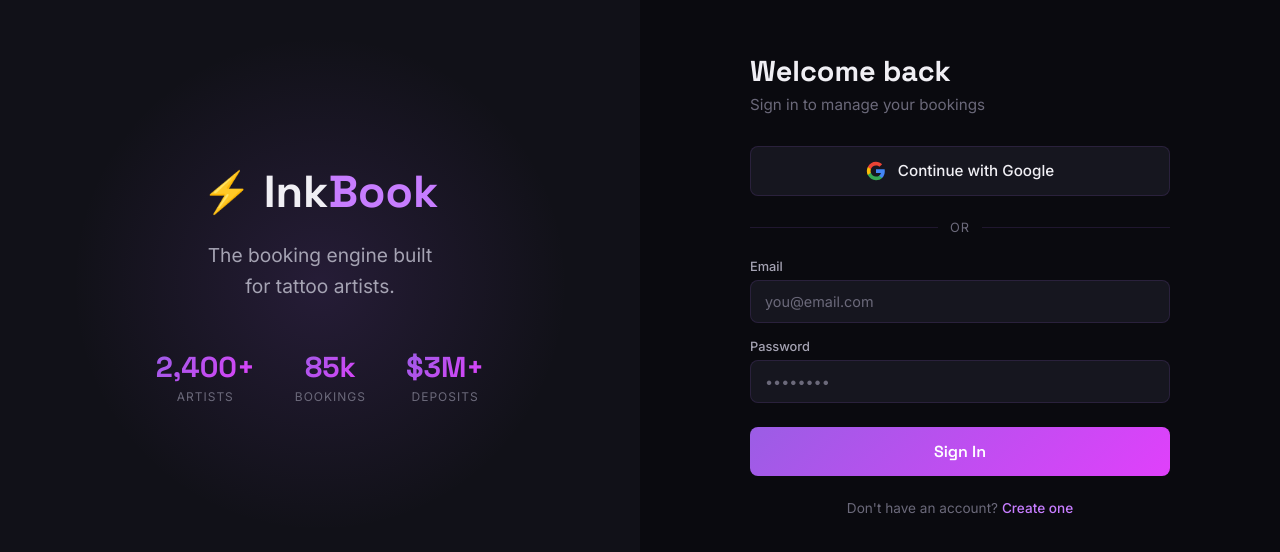
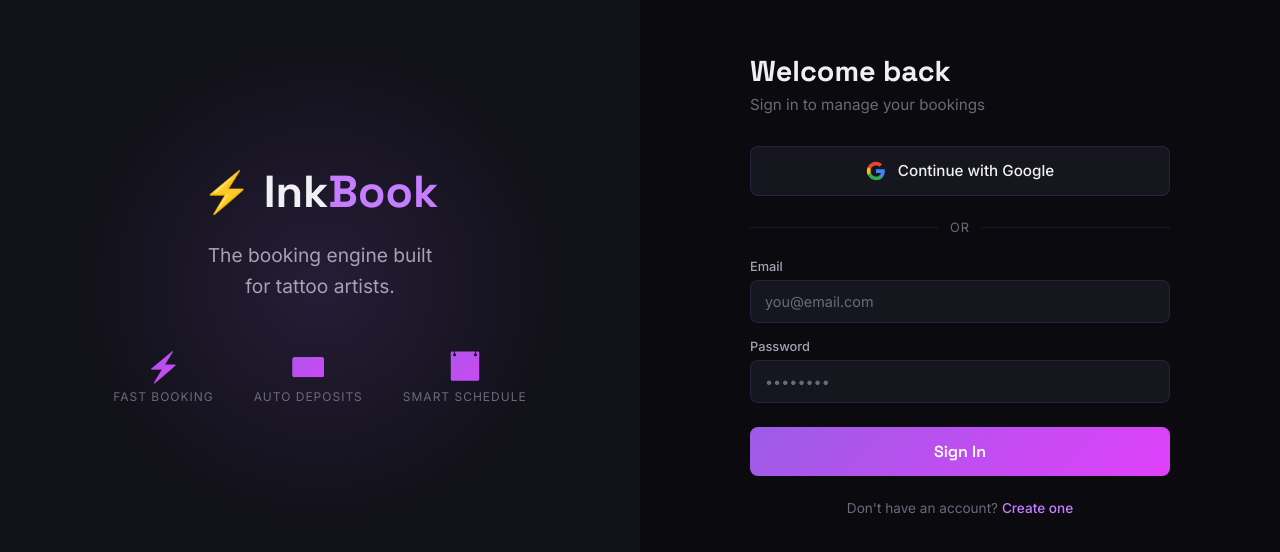
Before and after one commit to Janice799/inkbook-app, a website built with Vite: page login.html in a window 1280 px wide. Shown: the part 116-668 px from the top of the page. Built offline with nearby package versions, Linux system fonts and the light colour scheme; some packages are replaced by stand-ins of ours; no server answers.

Commit message:
✏️ 거짓 마케팅 문구 수정 — 솔직한 표현으로 교체

```diff
--- a/login.html
+++ b/login.html
@@ -25,16 +25,16 @@
                 <p class="brand-tagline">The booking engine built<br />for tattoo artists.</p>
                 <div class="brand-stats">
                     <div class="brand-stat">
-                        <span class="brand-stat-value">2,400+</span>
-                        <span class="brand-stat-label">Artists</span>
+                        <span class="brand-stat-value">⚡</span>
+                        <span class="brand-stat-label">Fast Booking</span>
                     </div>
                     <div class="brand-stat">
-                        <span class="brand-stat-value">85k</span>
-                        <span class="brand-stat-label">Bookings</span>
+                        <span class="brand-stat-value">💳</span>
+                        <span class="brand-stat-label">Auto Deposits</span>
                     </div>
                     <div class="brand-stat">
-                        <span class="brand-stat-value">$3M+</span>
-                        <span class="brand-stat-label">Deposits</span>
+                        <span class="brand-stat-value">📅</span>
+                        <span class="brand-stat-label">Smart Schedule</span>
                     </div>
                 </div>
             </div>
```
Also changed, not shown: index.html (+5 -4 lines).
